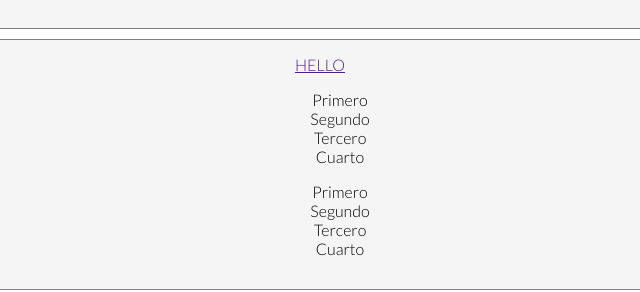
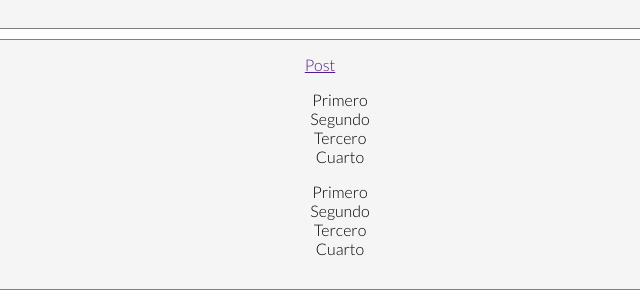
Before and after one commit to cdsbarrera/Curso-Fedesoft-FullStack, a plain HTML site: page Talleres/2. Perfil/index.html in a window 1280 px wide. Shown: the part 518-810 px from the top of the page, 320-960 px from the left. Drawn offline with Linux system fonts and the light colour scheme.

Commit message:
Actualizacion

```diff
--- a/Talleres/2. Perfil/index.html
+++ b/Talleres/2. Perfil/index.html
@@ -42,7 +42,7 @@
 			</ul>
 		</div>
 		<div id="blog" class="section">
-			<a href="">HELLO</a>
+			<a href="">Post</a>
 				<ul>
 					<li>Primero</li>
 					<li>Segundo</li>
@@ -50,11 +50,11 @@
 					<li>Cuarto</li>
 				</ul>
 				<ul>
-						<li>Primero</li>
-						<li>Segundo</li>
-						<li>Tercero</li>
-						<li>Cuarto</li>
-					</ul>
+					<li>Primero</li>
+					<li>Segundo</li>
+					<li>Tercero</li>
+					<li>Cuarto</li>
+				</ul>
 		</div>
 		<div id="social" class="section">
 			<a href="https://github.com/cdsbarrera">GitHub</a>
```
